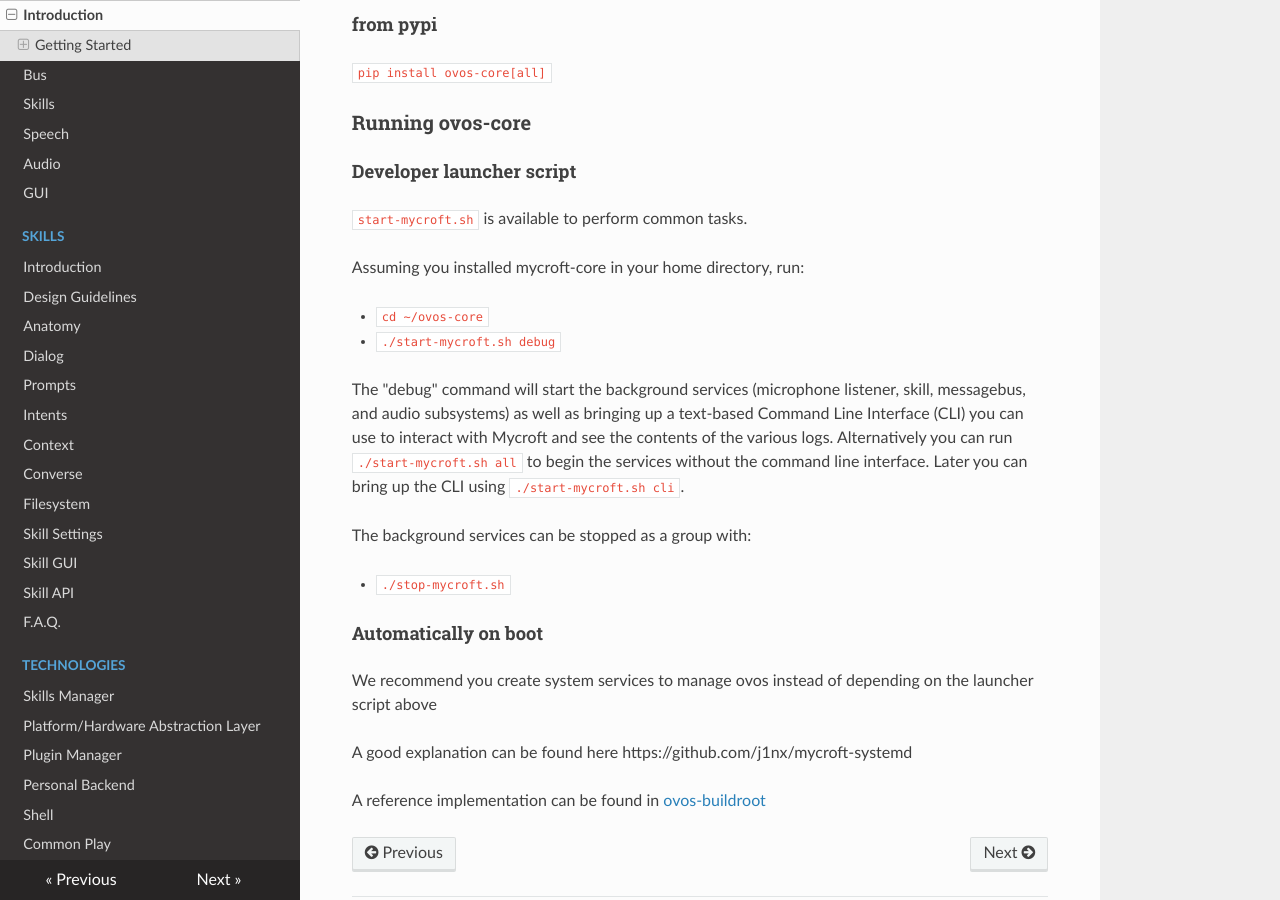
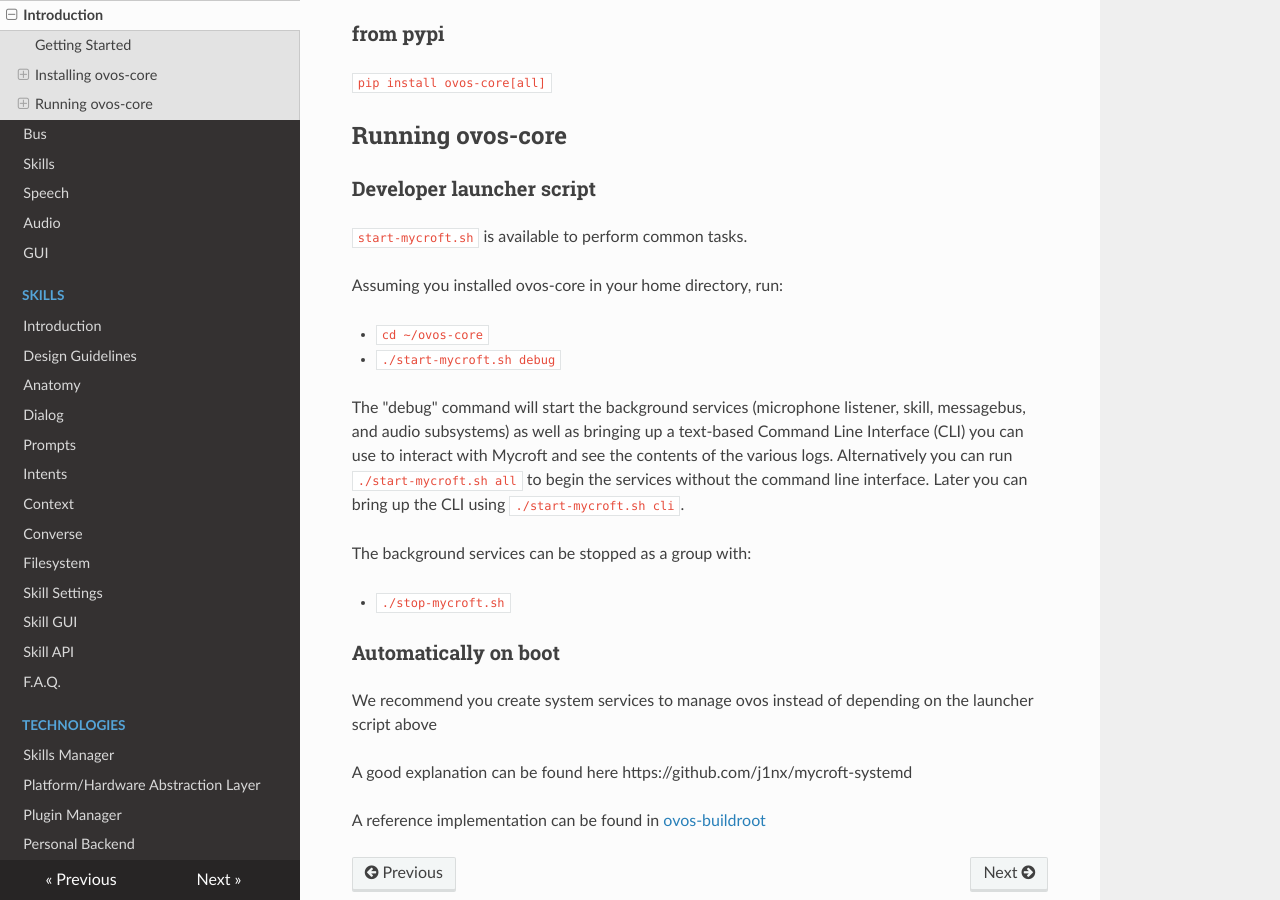
Before and after one commit to OpenVoiceOS/community-docs, an MkDocs documentation site: the page built from docs/core.md, in a window 1280 px wide and 900 px high, scrolled down 1082 px. Built offline with MkDocs 1.6.1, drawn with Linux system fonts in a browser that asks for light colours; nearby versions of some CDN libraries.

Commit message:
fix navbar

```diff
--- a/docs/core.md
+++ b/docs/core.md
@@ -17,7 +17,7 @@
 
 if you want to finetune the components please replace `[all]` in commands below with the subset of desired extras, eg `[skills,bus]`
 
-### Installing ovos-core
+## Installing ovos-core
 
 ovos-core can be installed from pypi or from source
 
@@ -30,24 +30,24 @@
 **Note**: MycroftAI's `dev_setup.sh` does not exist in OVOS-core.
 
 
-#### from source
+### from source
 
 We suggest you do this in a virtualenv:
 
 `pip install git+https://github.com/OpenVoiceOS/ovos-core[all]`
 
-#### from pypi
+### from pypi
 
 `pip install ovos-core[all]`
 
-### Running ovos-core
+## Running ovos-core
 
-#### Developer launcher script
+### Developer launcher script
 
 `start-mycroft.sh` is available to perform common tasks.
 
 
-Assuming you installed mycroft-core in your home directory, run:
+Assuming you installed ovos-core in your home directory, run:
 
 - `cd ~/ovos-core`
 - `./start-mycroft.sh debug`
@@ -62,7 +62,7 @@
 - `./stop-mycroft.sh`
 
 
-#### Automatically on boot
+### Automatically on boot
 
 We recommend you create system services to manage ovos instead of depending on the launcher script above
 
```
